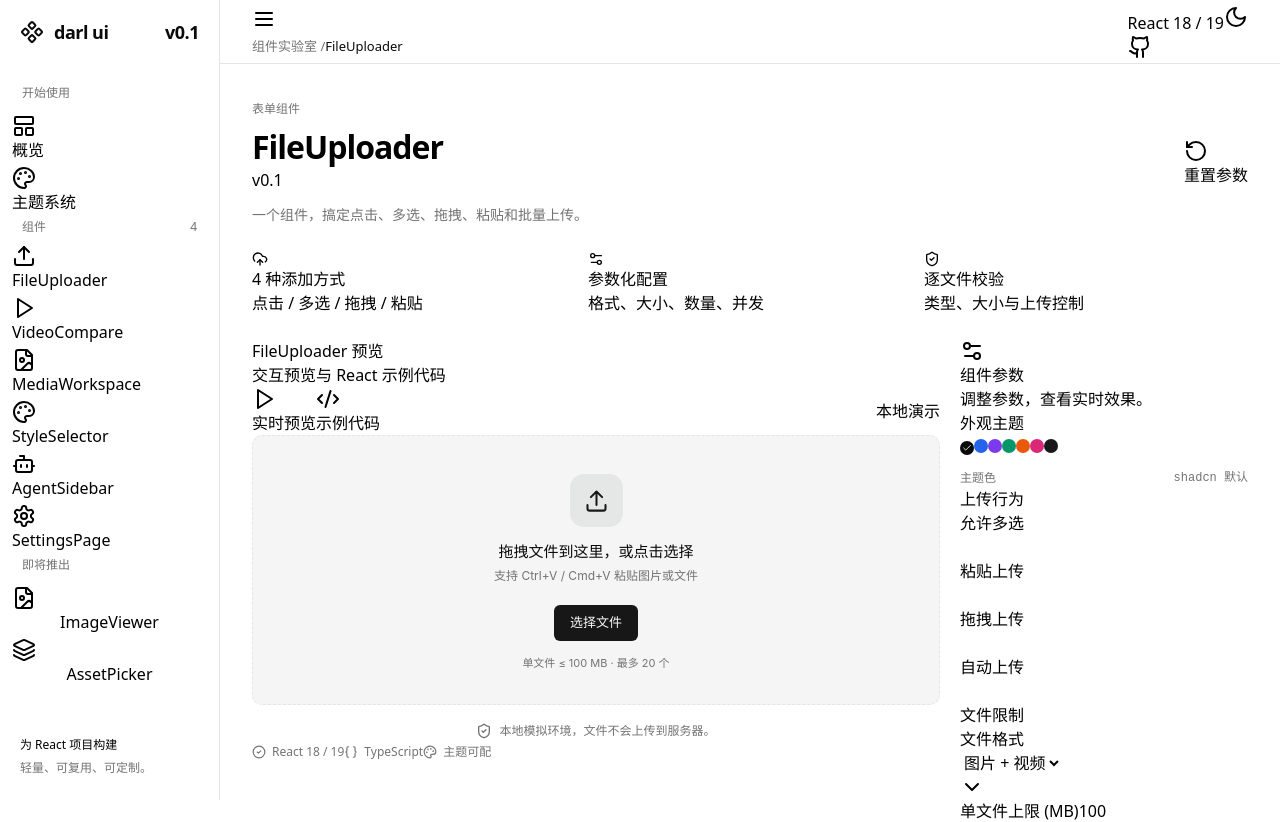
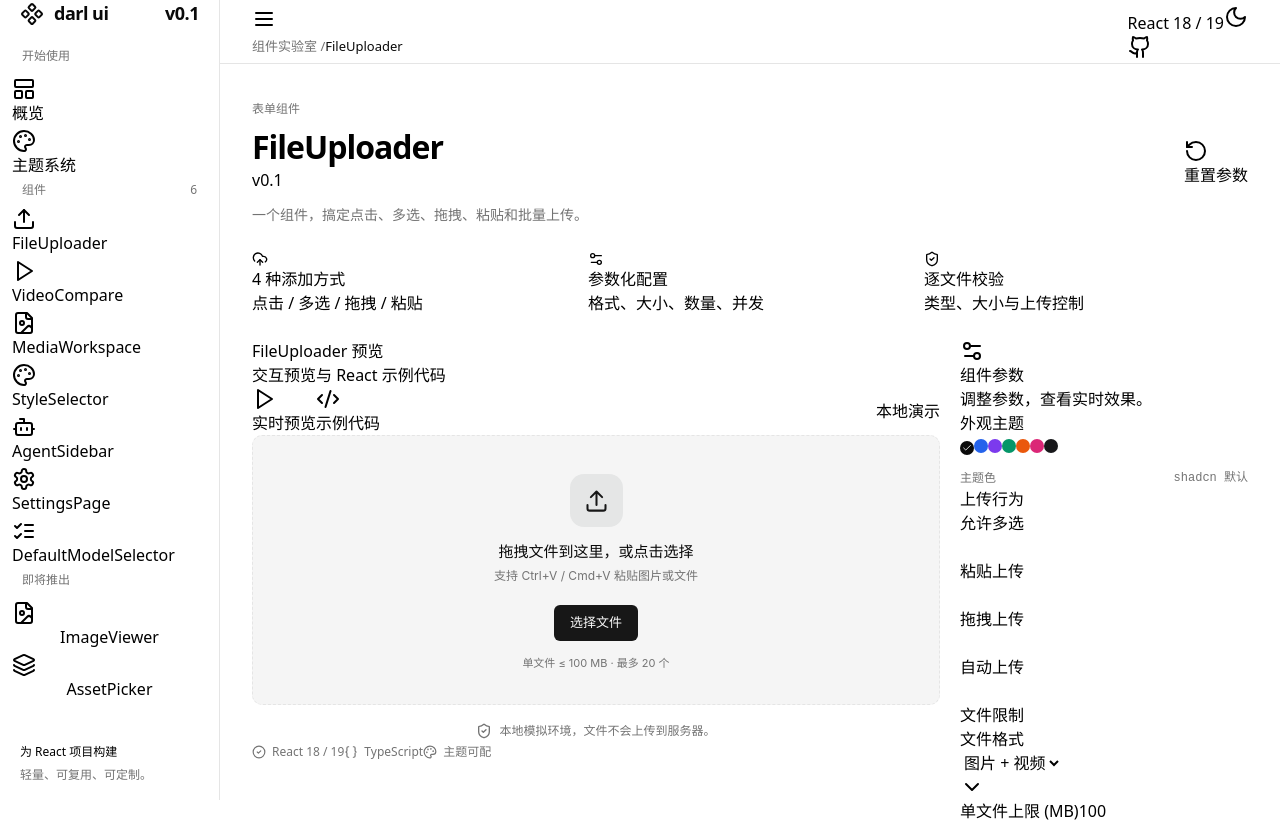
Before and after one commit to twodogegg/darl-ui, a React (Vite) app in the folder playground/: page / in a window 1280 px wide. Shown: the top 822 px of the page. Built offline with nearby package versions, Linux system fonts and the light colour scheme.

Commit message:
feat: integrate default model selector into library and demo

```diff
--- a/playground/src/DemoLayout.tsx
+++ b/playground/src/DemoLayout.tsx
@@ -1,12 +1,12 @@
 import { useState, type ReactNode } from 'react';
-import { Bot, Component, FileImage, Github, Layers3, LayoutPanelTop, Menu, Moon, Palette, Play, Settings, Sun, Upload } from 'lucide-react';
+import { Bot, Component, FileImage, Github, Layers3, LayoutPanelTop, Menu, Moon, Palette, Play, Settings, Sun, Upload, ListChecks } from 'lucide-react';
 import { Button } from '@/components/ui/button';
 import { Badge } from '@/components/ui/badge';
 import { Separator } from '@/components/ui/separator';
 import { Sheet, SheetContent, SheetDescription, SheetHeader, SheetTitle, SheetTrigger } from '@/components/ui/sheet';
 import type { Mode } from './usePlaygroundTheme';
 
-export type Page = 'intro' | 'theme' | 'uploader' | 'video' | 'media' | 'styles' | 'agent' | 'settings';
+export type Page = 'intro' | 'theme' | 'uploader' | 'video' | 'media' | 'styles' | 'agent' | 'settings' | 'default-models';
 const pages = [
   { id: 'intro', label: '概览', title: 'Introduction', icon: LayoutPanelTop },
   { id: 'theme', label: '主题系统', title: 'Theme', icon: Palette },
@@ -16,6 +16,7 @@ const pages = [
   { id: 'styles', label: 'StyleSelector', title: 'StyleSelector', icon: Palette },
   { id: 'agent', label: 'AgentSidebar', title: 'AgentSidebar', icon: Bot },
   { id: 'settings', label: 'SettingsPage', title: 'SettingsPage', icon: Settings },
+  { id: 'default-models', label: 'DefaultModelSelector', title: 'DefaultModelSelector', icon: ListChecks },
 ] as const;
 
 export function DemoLayout({ selected, onNavigate, mode, onModeChange, children }: {
@@ -26,7 +27,7 @@ export function DemoLayout({ selected, onNavigate, mode, onModeChange, children
   const navigation = <nav aria-label="组件导航" className="demo-navigation">
     <p className="demo-nav-caption">开始使用</p>
     {pages.map((page, index) => <div key={page.id}>
-      {index === 2 && <p className="demo-nav-caption mt-6">组件 <Badge variant="secondary">4</Badge></p>}
+      {index === 2 && <p className="demo-nav-caption mt-6">组件 <Badge variant="secondary">6</Badge></p>}
       <Button variant={selected === page.id ? 'secondary' : 'ghost'} className="w-full justify-start" aria-current={selected === page.id ? 'page' : undefined} onClick={() => navigate(page.id)}>
         <page.icon data-icon="inline-start" />{page.label}
       </Button>
```
